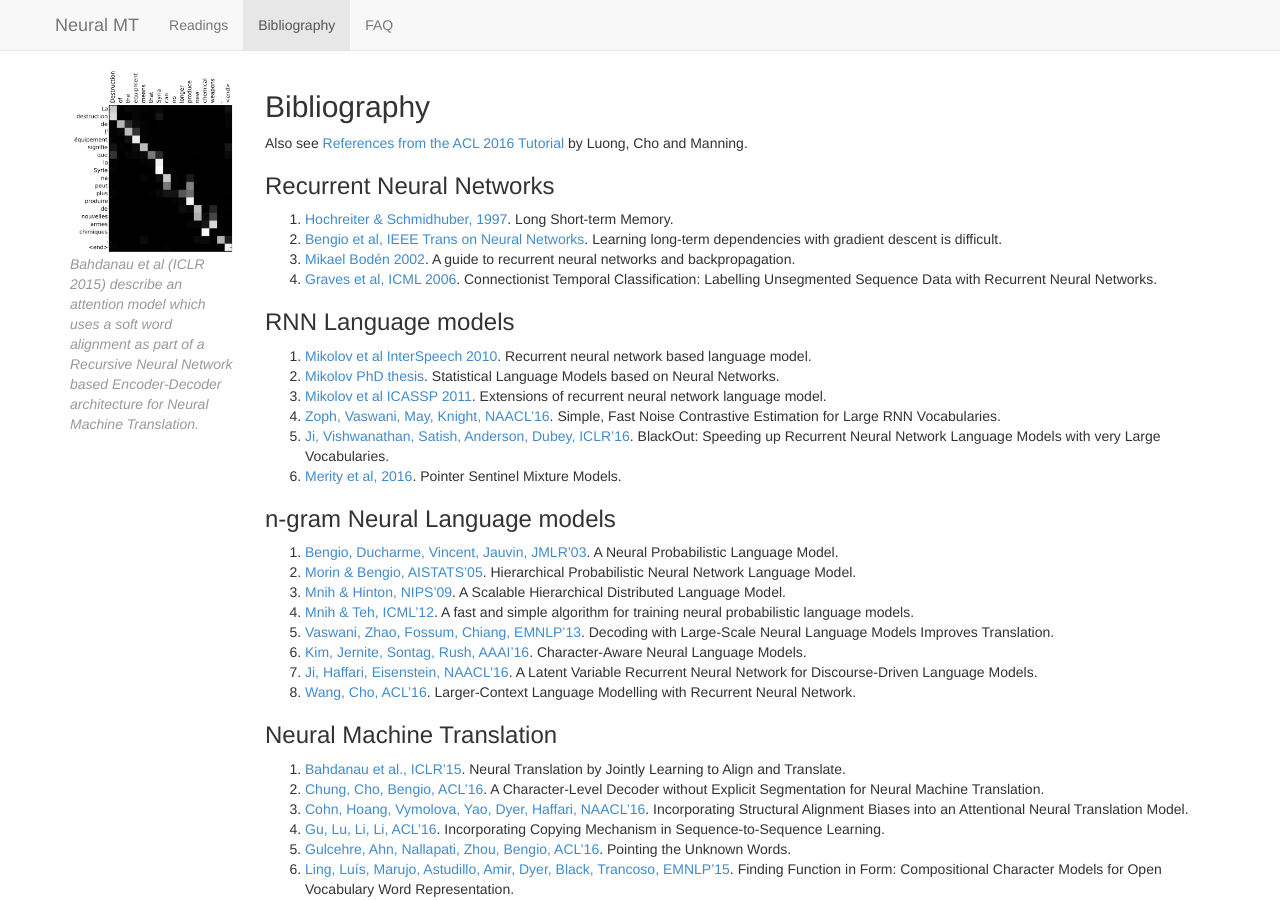
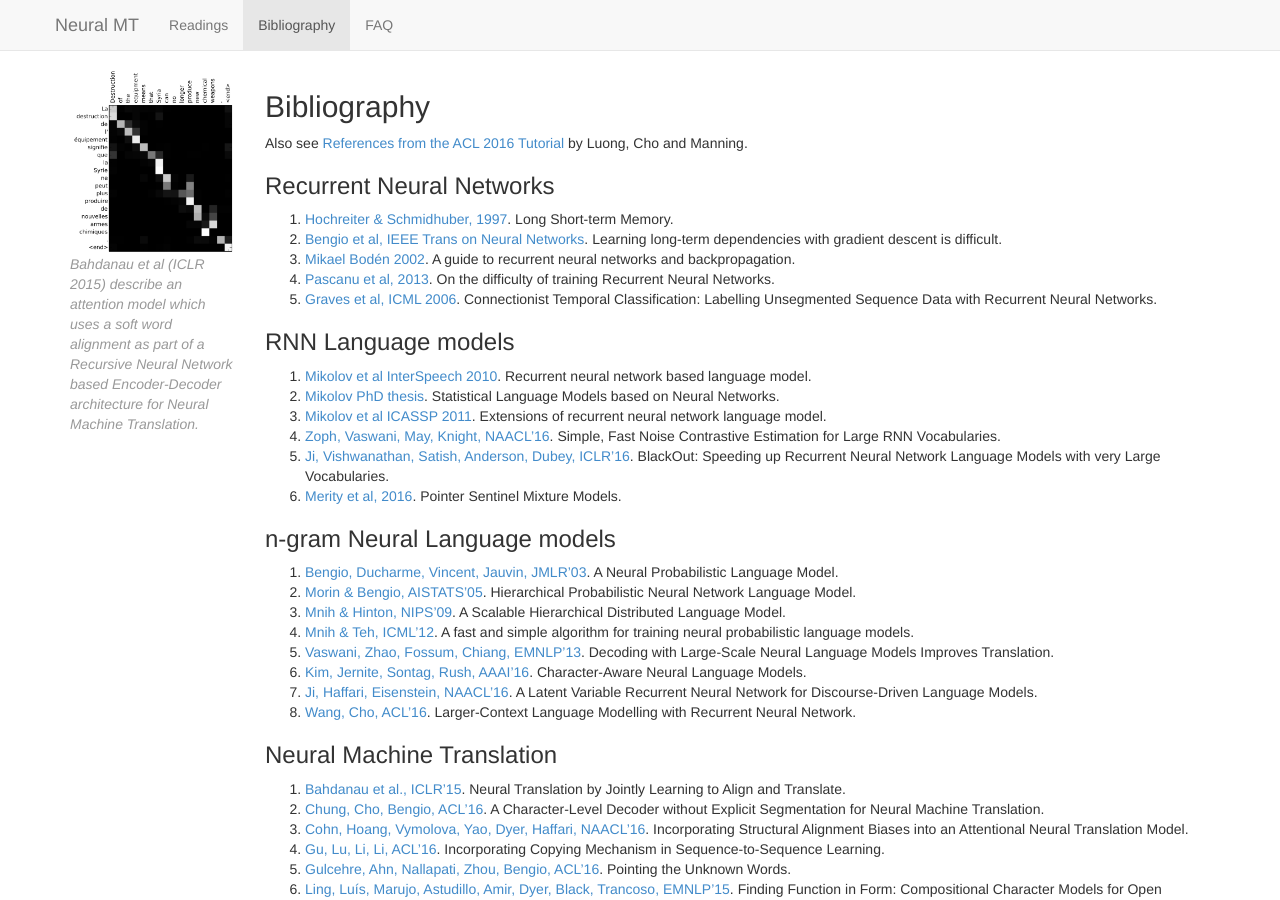
Before and after one commit to anoopsarkar/neuralmt-class, a Jekyll site: the page built from bibliography.md, in a window 1280 px wide and 900 px high. Built offline with Jekyll 4.4.1, drawn with Linux system fonts in a browser that asks for light colours; nearby versions of some CDN libraries.

Commit message:
more readings

```diff
--- a/bibliography.md
+++ b/bibliography.md
@@ -16,6 +16,7 @@ Also see [References from the ACL 2016 Tutorial](https://sites.google.com/site/a
 1. [Hochreiter & Schmidhuber, 1997](http://deeplearning.cs.cmu.edu/pdfs/Hochreiter97_lstm.pdf). Long Short-term Memory.
 1. [Bengio et al, IEEE Trans on Neural Networks](http://www.dsi.unifi.it/~paolo/ps/tnn-94-gradient.pdf). Learning long-term dependencies with gradient descent is difficult.
 1. [Mikael Bodén 2002]({{ site.baseurl }}/assets/cached/boden-rnn-techrept.pdf). A guide to recurrent neural networks and backpropagation.
+1. [Pascanu et al, 2013](https://arxiv.org/abs/1211.5063). On the difficulty of training Recurrent Neural Networks.
 1. [Graves et al, ICML 2006](http://www.cs.toronto.edu/~graves/icml_2006.pdf). Connectionist Temporal Classification: Labelling Unsegmented Sequence Data with Recurrent Neural Networks.
 
 ### RNN Language models
```
